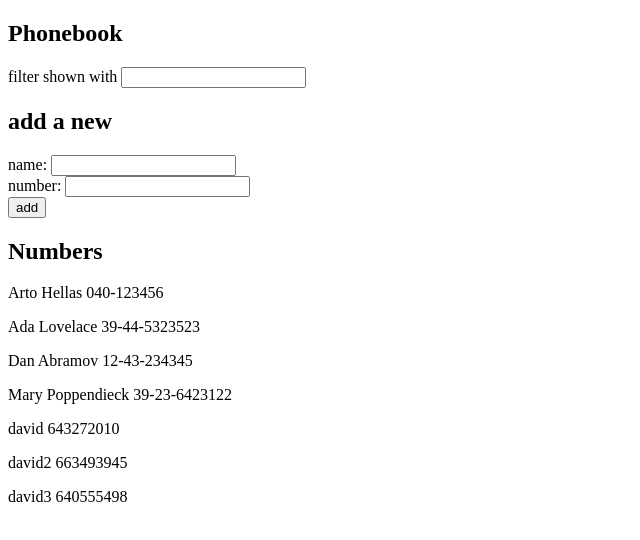
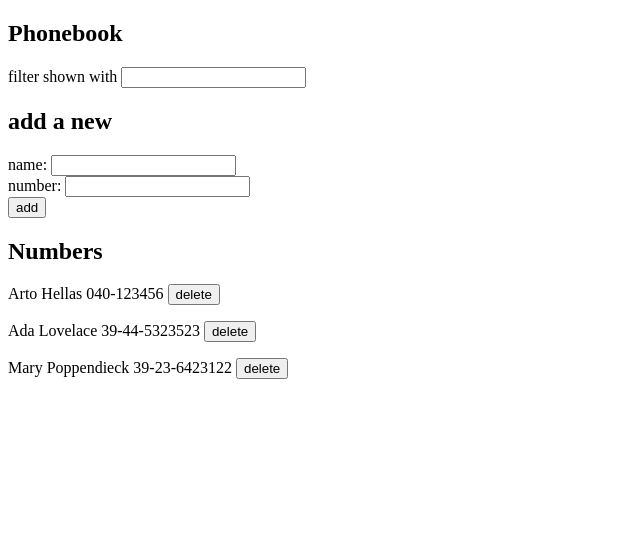
Before and after one commit to davidrnu/part2, a React (Vite) app in the folder phonebook/: page / in a window 1280 px wide. Shown: the top 540 px of the page, without its empty margins (0-640 px from the left). Built offline with nearby package versions, Linux system fonts and the light colour scheme; data requests are answered from the project's data file.

Commit message:
2.14 done

```diff
--- a/phonebook/db.json
+++ b/phonebook/db.json
@@ -11,29 +11,9 @@
       "id": "2"
     },
     {
-      "name": "Dan Abramov",
-      "number": "12-43-234345",
-      "id": "3"
-    },
-    {
       "name": "Mary Poppendieck",
       "number": "39-23-6423122",
       "id": "4"
-    },
-    {
-      "id": 5,
-      "name": "david",
-      "number": "643272010"
-    },
-    {
-      "id": 6,
-      "name": "david2",
-      "number": "663493945"
-    },
-    {
-      "id": 7,
-      "name": "david3",
-      "number": "640555498"
     }
   ]
 }
--- a/phonebook/src/App.jsx
+++ b/phonebook/src/App.jsx
@@ -2,18 +2,16 @@ import { useEffect, useState } from "react";
 import Filter from "./components/Filter";
 import Persons from "./components/Persons";
 import PersonForm from "./components/PersonForm";
-import personService from './services/persons'
+import personService from "./services/persons";
 
 const App = () => {
   const [persons, setPersons] = useState([]);
 
   useEffect(() => {
-    personService
-      .getAll()
-      .then(persons => {
-        setPersons(persons)
-      })
-  }, [])
+    personService.getAll().then((persons) => {
+      setPersons(persons);
+    });
+  }, []);
 
   const [newName, setNewName] = useState("");
   const [newNumber, setNewNumber] = useState("");
@@ -24,22 +22,18 @@ const App = () => {
 
     if (persons.find((person) => person.name === newName) != undefined)
       alert(`${newName} is already on the list`);
-    else if (newName === "") alert(`name is empty`)
+    else if (newName === "") alert(`name is empty`);
     else {
       const newObject = {
         name: newName,
         number: newNumber,
-        id: persons.length + 1
       };
 
-      personService
-        .create(newObject)
-        .then(response => {
-          setPersons(persons.concat(response))
-          setNewName("")
-          setNewNumber("")
-        })
-
+      personService.create(newObject).then((response) => {
+        setPersons(persons.concat(response));
+        setNewName("");
+        setNewNumber("");
+      });
 
       setNewName("");
     }
@@ -48,6 +42,16 @@ const App = () => {
   const handleNameChange = (event) => setNewName(event.target.value);
   const handleNumberChange = (event) => setNewNumber(event.target.value);
   const handleFilterChange = (event) => setFilter(event.target.value);
+  const handleDelete = (event) => {
+    const id = event.target.classList[0];
+    const personToDelete = persons.find((person) => person.id === id);
+    if (window.confirm(`Delete ${personToDelete.name} ?`)) {
+      personService.deletePerson(id).then((response) => {
+        console.log(response);
+        setPersons(persons.filter((person) => person.id !== id));
+      });
+    }
+  };
 
   const personsToShow = persons.filter((person) =>
     person.name.toLowerCase().startsWith(filter.toLowerCase())
@@ -68,7 +72,7 @@ const App = () => {
       />
 
       <h2>Numbers</h2>
-      <Persons persons={personsToShow} />
+      <Persons persons={personsToShow} handleDelete={handleDelete} />
     </div>
   );
 };
--- a/phonebook/src/components/Persons.jsx
+++ b/phonebook/src/components/Persons.jsx
@@ -1,8 +1,21 @@
-const Person = ({ name, number }) => <p>{name} {number}</p>
+const Person = ({ name, number, id, handleDelete }) => {
+  return (
+    <p>
+      {name} {number} <button onClick={handleDelete} className={id}>delete</button>
+    </p>
+  );
+};
 
-const Persons = ({ persons }) => {
+const Persons = ({ persons, handleDelete }) => {
+
   return persons.map((person) => (
-<Person key={person.name} name={person.name} number={person.number} />
+    <Person
+      key={person.id}
+      name={person.name}
+      number={person.number}
+      id={person.id}
+      handleDelete={handleDelete}
+    />
   ));
 };
 
--- a/phonebook/src/services/persons.jsx
+++ b/phonebook/src/services/persons.jsx
@@ -11,7 +11,9 @@ const create = newObject => {
     return request.then(response => response.data)
 }
 
-export default {
-    getAll: getAll,
-    create: create
+const deletePerson = id => {
+    const request = axios.delete(`${baseUrl}/${id}`)
+    return request.then(response => response.data)
 }
+
+export default { getAll, create, deletePerson }
```
